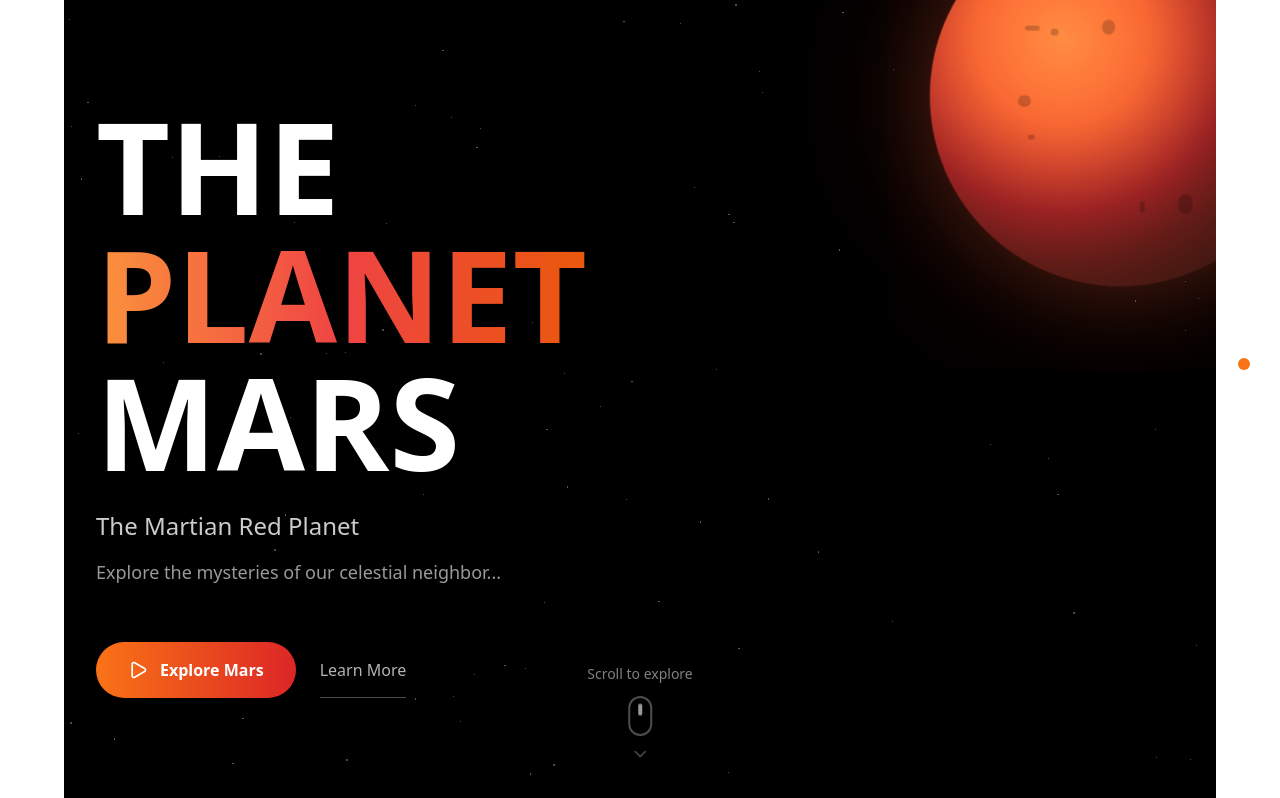
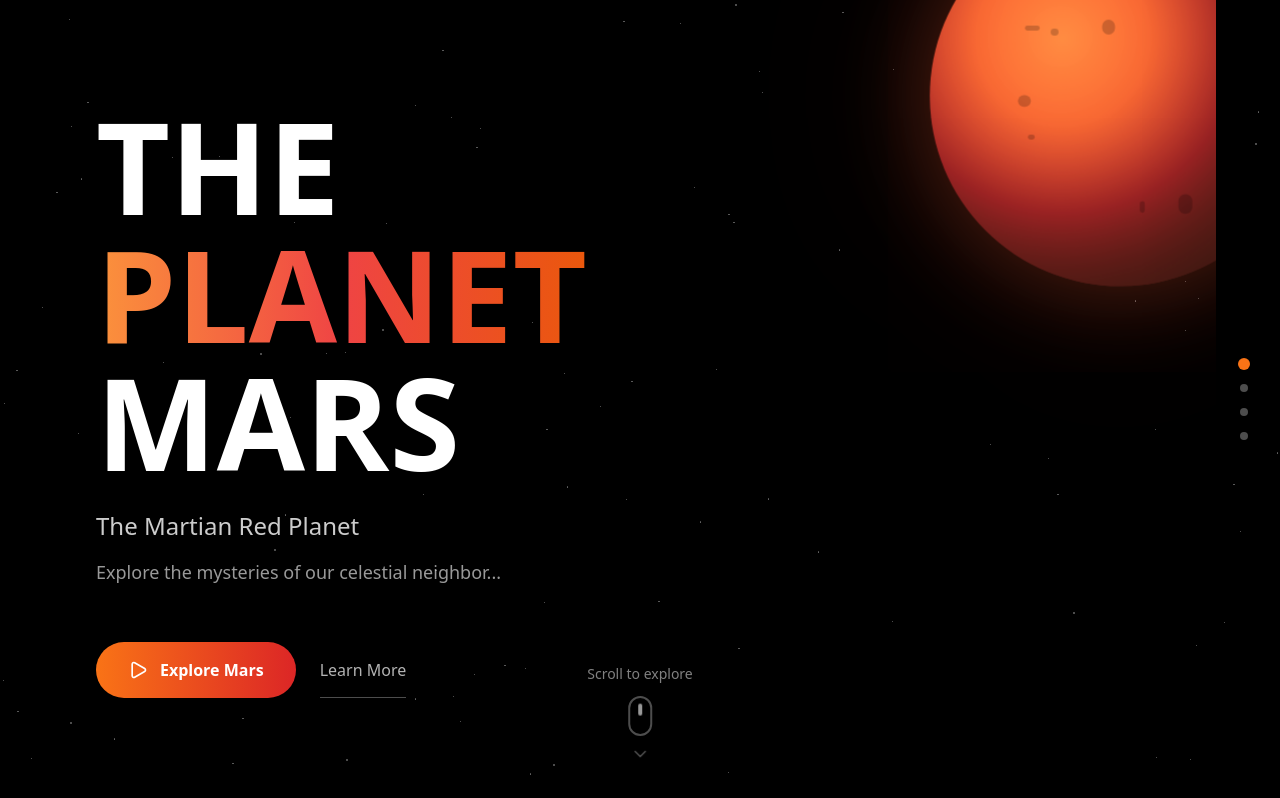
Before and after one commit to varun-4t/Nebula-Nexus-Hackathon, a React (Create React App) app: page / in a window 1280 px wide. Shown: the top 798 px of the page. Built offline with nearby package versions, Linux system fonts and the light colour scheme.

Commit message:
made website full-screen

```diff
--- a/src/App.css
+++ b/src/App.css
@@ -1,5 +1,13 @@
 .App {
   text-align: center;
+}
+
+html, body, #root {
+  width: 100%;
+  height: 100%;
+  margin: 0; /* Remove default margins */
+  padding: 0;
+  background: black; /* Optional for a black background */
 }
 
 .App-logo {
--- a/src/components/mars.jsx
+++ b/src/components/mars.jsx
@@ -1,4 +1,3 @@
-
 import React, { useState, useEffect, useRef } from 'react';
 import { ChevronDown, Play, Globe, Thermometer, Mountain, Droplets } from 'lucide-react';
 
@@ -117,7 +116,14 @@
             </div>
 
             <div className="flex space-x-6 pt-8">
-              <button className="group flex items-center space-x-3 bg-gradient-to-r from-orange-500 to-red-600 px-8 py-4 rounded-full hover:scale-105 transition">
+              <button
+                onClick={() => {
+                  if (document.documentElement.requestFullscreen) {
+                    document.documentElement.requestFullscreen();
+                  }
+                }}
+                className="group flex items-center space-x-3 bg-gradient-to-r from-orange-500 to-red-600 px-8 py-4 rounded-full hover:scale-105 transition"
+              >
                 <Play className="w-5 h-5 text-white" />
                 <span className="text-white font-semibold">Explore Mars</span>
               </button>
```
